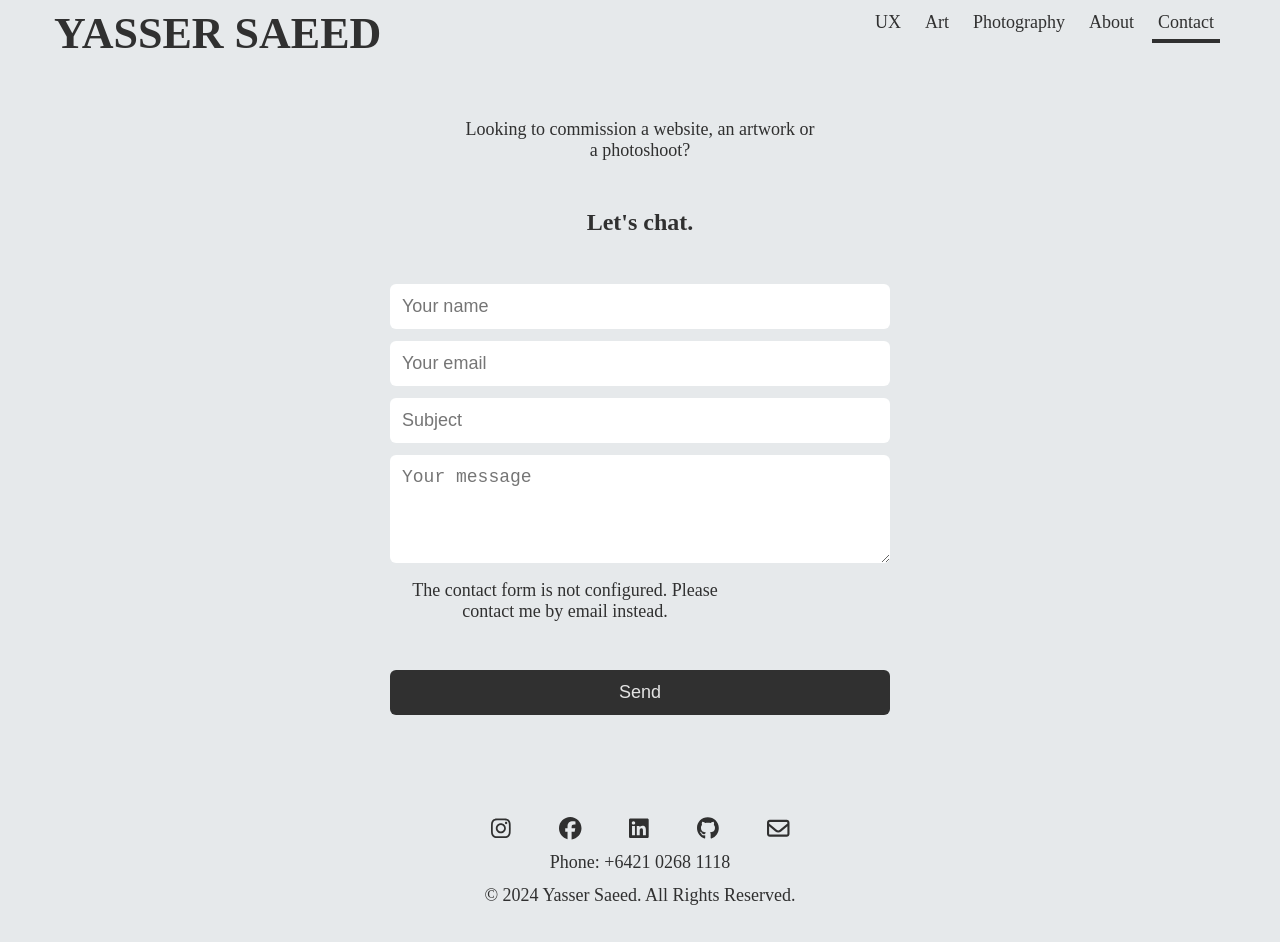
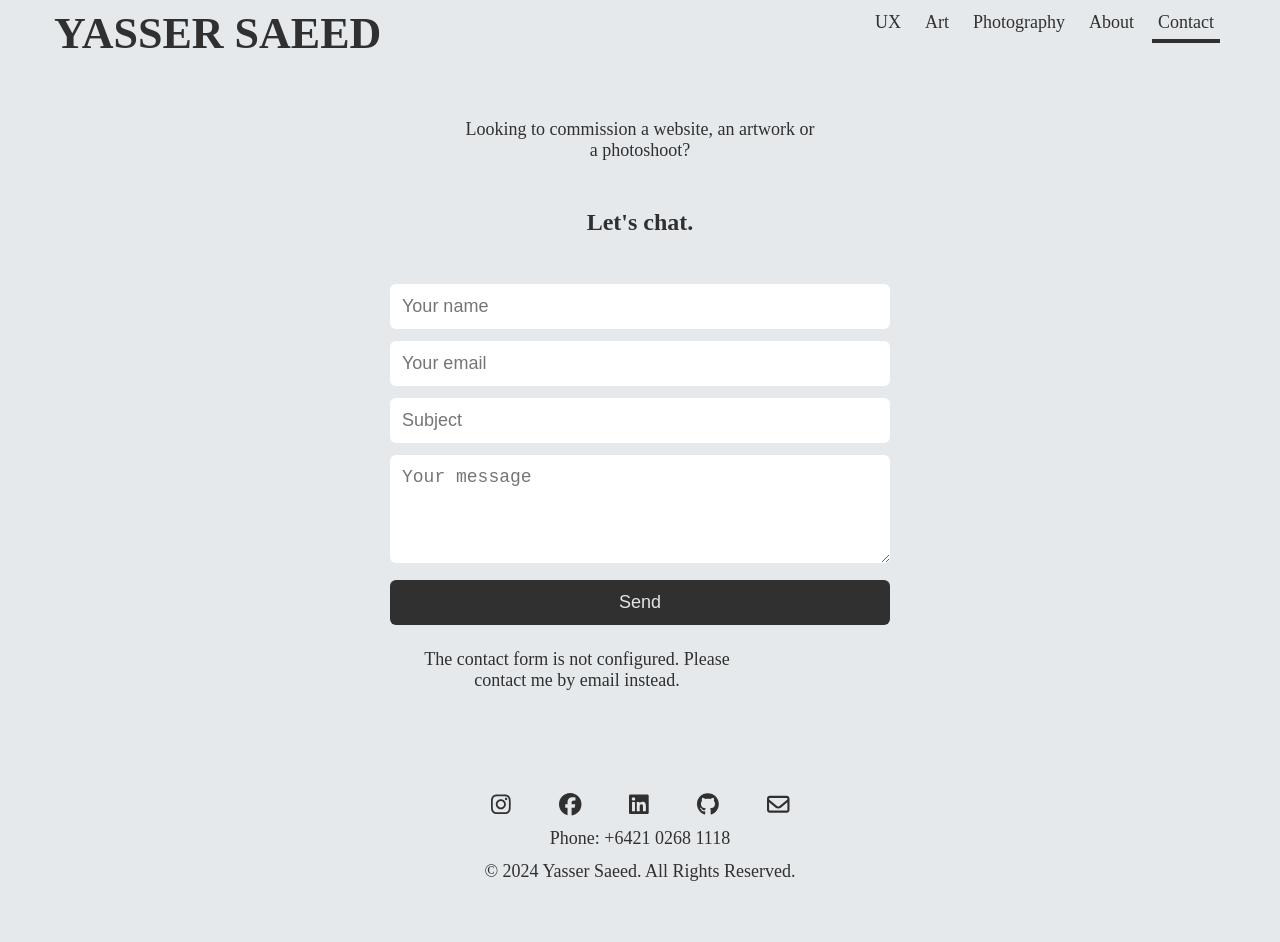
Before and after one commit to Yassoori/Portfolio, a React (Vite) app: page /contact in a window 1280 px wide. After the commit the page ends 918 px from the top, so only its background shows below. Built offline with nearby package versions, Linux system fonts and the light colour scheme; no server answers; a web font is replaced by a local one.

Commit message:
moved validation messages under send button

```diff
--- a/src/css/App.css
+++ b/src/css/App.css
@@ -824,6 +824,9 @@ nav .left-nav #hamburger-container button {
 #contact-page form textarea {
   min-height: 108px;
 }
+#contact-page form p {
+  margin: 12px;
+}
 
 #photo-page .card {
   min-height: 300px;
--- a/src/css/modules/responsive/_mobile.scss
+++ b/src/css/modules/responsive/_mobile.scss
@@ -924,6 +924,9 @@ nav {
     // #submit-button {
 
     // }
+    p {
+      margin: $med-margin;
+    }
   }
 }
 
--- a/src/pages/Contact.jsx
+++ b/src/pages/Contact.jsx
@@ -24,10 +24,15 @@ const getSubmissionErrorMessage = (responseData) => {
 
   const errorMessages = {
     spam: "Your message could not be accepted. Please try again or contact me by email.",
-    mail_failed:
-      "Your message could not be sent. Please try again or contact me by email.",
     aborted: "Your message was not sent. Please try again.",
   };
+
+  if (
+    responseStatus === "mail_failed" &&
+    typeof responseData?.message === "string"
+  ) {
+    return responseData.message;
+  }
 
   return (
     errorMessages[responseStatus] ??
@@ -72,7 +77,11 @@ const ContactForm = () => {
         return;
       }
 
-      if (responseStatus !== "validation_failed") {
+      if (
+        !["validation_failed", "spam", "mail_failed", "aborted"].includes(
+          responseStatus
+        )
+      ) {
         console.error("Unexpected contact form response:", response.data);
       }
 
@@ -88,15 +97,6 @@ const ContactForm = () => {
       setStatus("error");
       setStatusMessage(getSubmissionErrorMessage(responseData));
     }
-  }
-
-  if (status === "success") {
-    return (
-      <div role="status" aria-live="polite">
-        <h3>Thank you for your message!</h3>
-        <p>We'll be in touch soon.</p>
-      </div>
-    );
   }
 
   return (
@@ -148,6 +148,19 @@ const ContactForm = () => {
           value={message}
           required
         />
+        <button
+          id="submit-button"
+          className="regular-button"
+          type="submit"
+          disabled={!isEndpointConfigured || status === "submitting"}
+        >
+          {status === "submitting" ? "Sending…" : "Send"}
+        </button>
+        {status === "success" && (
+          <p role="status" aria-live="polite">
+            Thank you for your message! We'll be in touch soon.
+          </p>
+        )}
         {(!isEndpointConfigured || status === "error") && (
           <p role="alert" aria-live="assertive">
             {isEndpointConfigured
@@ -160,14 +173,6 @@ const ContactForm = () => {
             Sending your message…
           </p>
         )}
-        <button
-          id="submit-button"
-          className="regular-button"
-          type="submit"
-          disabled={!isEndpointConfigured || status === "submitting"}
-        >
-          {status === "submitting" ? "Sending…" : "Send"}
-        </button>
       </form>
     </>
   );
```
Also changed, not shown: 1 other file (tests, documents, lock files or other folders).
